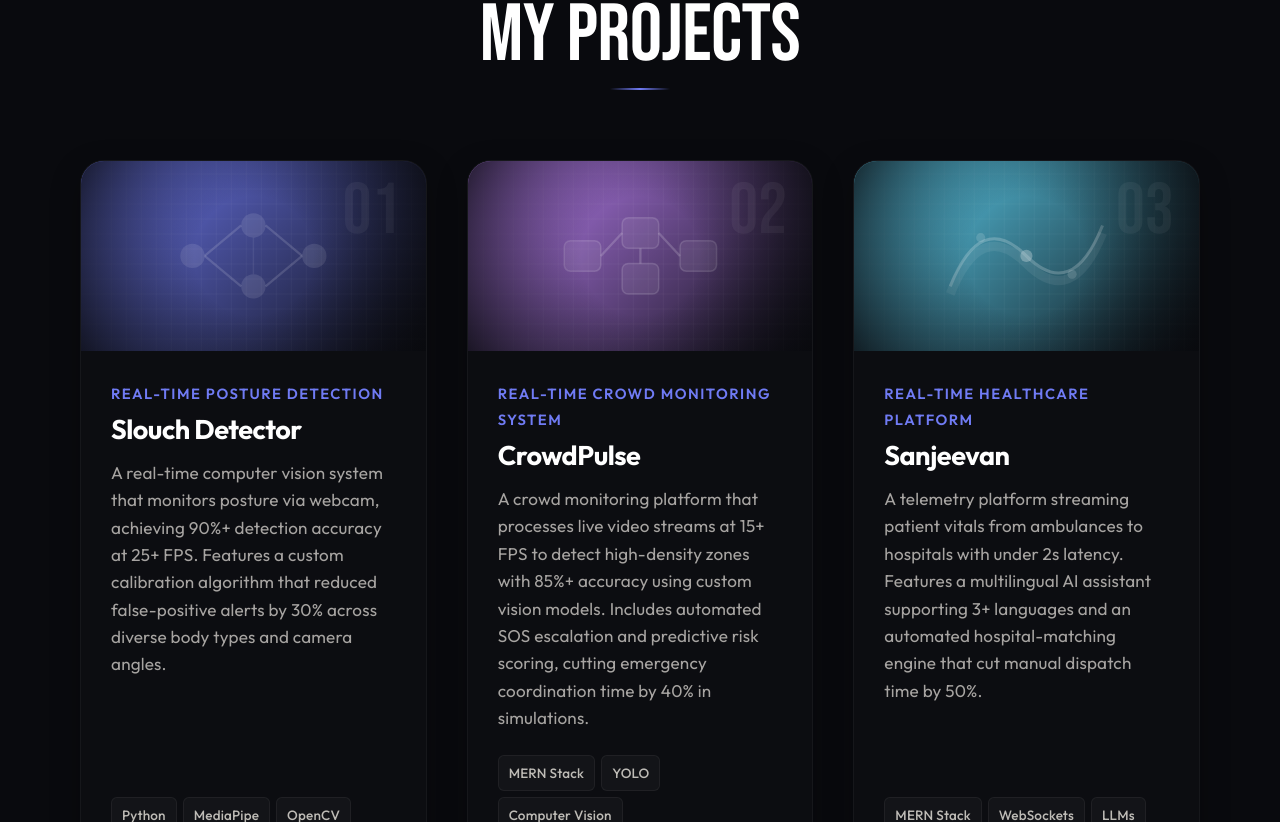
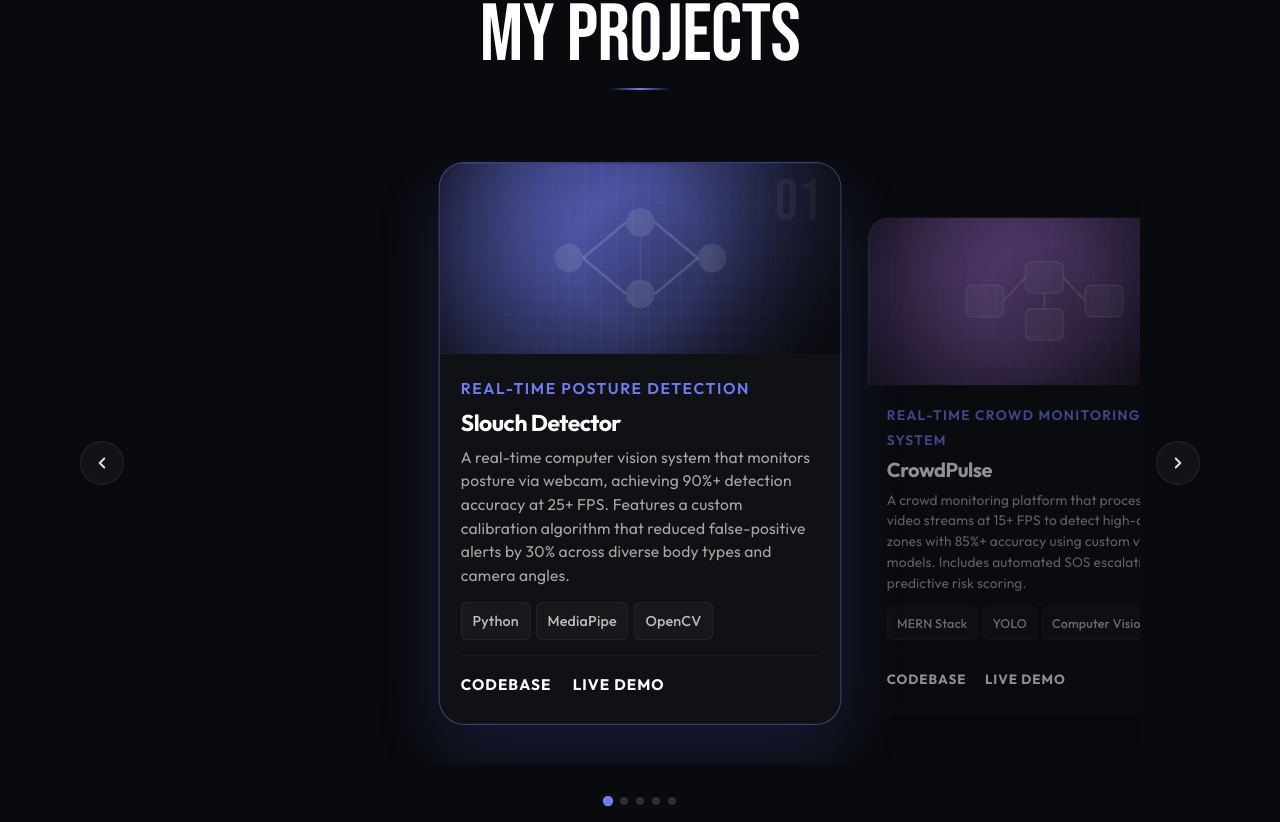
Before and after one commit to Shloka-Pai/Portfolio_Website, a React app in the folder frontend/: page / in a window 1280 px wide. Shown: the part 2718-3540 px from the top of the page. Built offline with nearby package versions, Linux system fonts and the light colour scheme; no server answers; the HTML template or start-up script is replaced by a standard one.

Commit message:
project update

```diff
--- a/frontend/src/components/Projects.css
+++ b/frontend/src/components/Projects.css
@@ -60,17 +60,103 @@
   margin-top: 12px;
 }
 
-/* Grid Layout */
-.projects-grid {
-  display: grid;
-  grid-template-columns: repeat(auto-fit, minmax(330px, 1fr));
-  gap: 40px;
+/* Carousel */
+.carousel-wrapper {
+  position: relative;
+  display: flex;
+  align-items: center;
+  gap: 16px;
+}
+
+.carousel-track-outer {
+  overflow: hidden;
   width: 100%;
+  cursor: grab;
+  user-select: none;
+  padding: 30px 0 40px;
+  box-sizing: border-box;
+}
 
-  @media (max-width: 480px) {
-    grid-template-columns: 1fr;
-    gap: 30px;
-  }
+.carousel-track-outer:active {
+  cursor: grabbing;
+}
+
+.carousel-track {
+  display: flex;
+  gap: 24px;
+  align-items: center;
+  transition: transform 0.5s cubic-bezier(0.25, 0.46, 0.45, 0.94);
+  will-change: transform;
+}
+
+.carousel-card {
+  flex-shrink: 0;
+  width: 38%;
+}
+
+.carousel-btn {
+  flex-shrink: 0;
+  width: 44px;
+  height: 44px;
+  border-radius: 50%;
+  background: rgba(255, 255, 255, 0.04);
+  border: 1px solid rgba(255, 255, 255, 0.08);
+  color: #eae6df;
+  display: flex;
+  align-items: center;
+  justify-content: center;
+  cursor: pointer;
+  transition: background 0.25s ease, border-color 0.25s ease, transform 0.25s ease;
+  z-index: 2;
+}
+
+.carousel-btn:disabled {
+  opacity: 0.3;
+  cursor: default;
+  pointer-events: none;
+}
+
+.carousel-btn:hover {
+  background: rgba(112, 123, 244, 0.15);
+  border-color: rgba(112, 123, 244, 0.4);
+  transform: scale(1.08);
+}
+
+.carousel-btn svg {
+  width: 18px;
+  height: 18px;
+}
+
+.carousel-dots {
+  display: flex;
+  justify-content: center;
+  gap: 8px;
+  margin-top: 32px;
+}
+
+.carousel-dot {
+  width: 8px;
+  height: 8px;
+  border-radius: 50%;
+  background: rgba(255, 255, 255, 0.15);
+  border: none;
+  cursor: pointer;
+  transition: background 0.3s ease, transform 0.3s ease;
+  padding: 0;
+}
+
+.carousel-dot.active {
+  background: #707bf4;
+  transform: scale(1.3);
+}
+
+/* Extra project visual classes */
+.project-extra1 {
+  background: linear-gradient(135deg, #f472b6 0%, #090a0e 100%);
+}
+
+.project-extra2 {
+  background: linear-gradient(135deg, #34d399 0%, #090a0e 100%);
 }
 
 /* Project Card */
@@ -83,12 +169,33 @@
   display: flex;
   flex-direction: column;
   box-shadow: 0 10px 30px rgba(0, 0, 0, 0.25);
-  transition: transform 0.4s cubic-bezier(0.25, 0.46, 0.45, 0.94), border-color 0.3s ease, background-color 0.3s ease;
+  transition: transform 0.45s cubic-bezier(0.25, 0.46, 0.45, 0.94), border-color 0.45s ease, background-color 0.45s ease, opacity 0.45s ease, box-shadow 0.45s ease;
+}
+
+.card-center {
+  transform: translateY(-14px) scale(1.06);
+  border-color: rgba(112, 123, 244, 0.45);
+  background: rgba(255, 255, 255, 0.03);
+  box-shadow: 0 24px 60px rgba(112, 123, 244, 0.18), 0 8px 24px rgba(0, 0, 0, 0.4);
+  opacity: 1;
+  z-index: 2;
+}
+
+.card-side {
+  transform: translateY(8px) scale(0.93);
+  opacity: 0.55;
+  z-index: 1;
+}
+
+.card-hidden {
+  transform: translateY(8px) scale(0.88);
+  opacity: 0;
+  pointer-events: none;
+  z-index: 0;
 }
 
 .project-card:hover {
-  transform: translateY(-8px);
-  border-color: rgba(112, 123, 244, 0.35); /* periwinkle hover */
+  border-color: rgba(112, 123, 244, 0.35);
   background: rgba(255, 255, 255, 0.025);
 }
 
@@ -96,7 +203,7 @@
 .project-visual-preview {
   position: relative;
   width: 100%;
-  height: 190px;
+  height: 180px;
   overflow: hidden;
   box-sizing: border-box;
   display: flex;
@@ -166,10 +273,10 @@
 
 .visual-index {
   position: absolute;
-  top: 15px;
-  right: 25px;
+  top: 10px;
+  right: 18px;
   font-family: 'Bebas Neue', sans-serif;
-  font-size: 4rem;
+  font-size: 3rem;
   color: rgba(255, 255, 255, 0.05);
   line-height: 1;
   z-index: 4;
@@ -182,7 +289,7 @@
 
 /* Details and Metadata Text formatting */
 .project-details-content {
-  padding: 30px;
+  padding: 20px;
   box-sizing: border-box;
   display: flex;
   flex-direction: column;
@@ -201,29 +308,29 @@
 
 .project-card-title {
   font-family: 'Outfit', sans-serif;
-  font-size: 1.5rem;
+  font-size: 1.2rem;
   font-weight: 700;
   color: #ffffff;
-  margin: 0 0 12px 0;
+  margin: 0 0 8px 0;
   letter-spacing: -0.5px;
   line-height: 1.25;
 }
 
 .project-card-desc {
   font-family: 'Outfit', sans-serif;
-  font-size: 0.95rem;
-  line-height: 1.6;
+  font-size: 0.82rem;
+  line-height: 1.5;
   color: rgba(234, 230, 223, 0.7);
-  margin: 0 0 24px 0;
+  margin: 0 0 14px 0;
 }
 
 /* Tech Tags layout */
 .project-tech-tags {
   display: flex;
   flex-wrap: wrap;
-  gap: 6px;
-  margin-top: auto; /* Push tags and actions to bottom */
-  margin-bottom: 24px;
+  gap: 5px;
+  margin-top: auto;
+  margin-bottom: 14px;
 }
 
 .project-tech-tag {
@@ -245,9 +352,9 @@
 /* Links & CTAs */
 .project-card-actions {
   display: flex;
-  gap: 24px;
+  gap: 20px;
   border-top: 1px solid rgba(255, 255, 255, 0.04);
-  padding-top: 20px;
+  padding-top: 14px;
 }
 
 .project-action-link {
--- a/frontend/src/components/Projects.jsx
+++ b/frontend/src/components/Projects.jsx
@@ -1,8 +1,8 @@
-import React, { useEffect, useState } from 'react';
+import React, { useEffect, useState, useRef } from 'react';
 import { api } from '../api';
 import './Projects.css';
 
-const visualClasses = ['project-neurosketch', 'project-synapse', 'project-satin'];
+const visualClasses = ['project-neurosketch', 'project-synapse', 'project-satin', 'project-extra1', 'project-extra2'];
 
 const FALLBACK = [
   {
@@ -11,28 +11,104 @@
     description: 'A real-time computer vision system that monitors posture via webcam, achieving 90%+ detection accuracy at 25+ FPS. Features a custom calibration algorithm that reduced false-positive alerts by 30% across diverse body types and camera angles.',
     tech: ['Python', 'MediaPipe', 'OpenCV'],
     codeLink: 'https://github.com/Shloka-Pai/Slouch-detector-PBL-',
+    liveLink: '#',
     visualClass: 'project-neurosketch'
   },
   {
     title: 'CrowdPulse',
     subtitle: 'Real-Time Crowd Monitoring System',
-  description: 'A crowd monitoring platform that processes live video streams at 15+ FPS to detect high-density zones with 85%+ accuracy using custom vision models. Includes automated SOS escalation and predictive risk scoring, cutting emergency coordination time by 40% in simulations.',
+    description: 'A crowd monitoring platform that processes live video streams at 15+ FPS to detect high-density zones with 85%+ accuracy using custom vision models. Includes automated SOS escalation and predictive risk scoring.',
     tech: ['MERN Stack', 'YOLO', 'Computer Vision'],
     codeLink: 'https://github.com/Shloka-Pai/CrowdPulseNew',
+    liveLink: '#',
     visualClass: 'project-synapse'
   },
   {
     title: 'Sanjeevan',
     subtitle: 'Real-Time Healthcare Platform',
-  description: 'A telemetry platform streaming patient vitals from ambulances to hospitals with under 2s latency. Features a multilingual AI assistant supporting 3+ languages and an automated hospital-matching engine that cut manual dispatch time by 50%.',
+    description: 'A telemetry platform streaming patient vitals from ambulances to hospitals with under 2s latency. Features a multilingual AI assistant supporting 3+ languages and an automated hospital-matching engine.',
     tech: ['MERN Stack', 'WebSockets', 'LLMs'],
     codeLink: 'https://github.com/Shloka-Pai/JeevanSetu',
+    liveLink: '#',
     visualClass: 'project-satin'
   },
+  {
+    title: 'Academic Assistant',
+    subtitle: 'Academic Assistant platform',
+    description: 'A fully dynamic MERN-stack portfolio with a custom gooey cursor, animated timeline, carousel project showcase, and a MongoDB-backed CMS for managing all content without touching code.',
+    tech: ['React', 'Node.js', 'MongoDB', 'Express'],
+    codeLink: 'https://github.com/Shloka-Pai/Portfolio_Website',
+    liveLink: '#',
+    visualClass: 'project-extra1'
+  },
+  {
+    title: 'DSA Visualizer',
+    subtitle: 'Algorithm Learning Tool',
+    description: 'An interactive web app that animates sorting, searching, and graph traversal algorithms step-by-step. Helps students understand time complexity through real-time visual feedback and speed controls.',
+    tech: ['React', 'JavaScript', 'CSS Animations'],
+    codeLink: 'https://github.com/Shloka-Pai',
+    liveLink: '#',
+    visualClass: 'project-extra2'
+  },
+];
+
+const svgDecorations = [
+  // 0 — neural network nodes
+  <svg viewBox="0 0 120 80" fill="none" xmlns="http://www.w3.org/2000/svg">
+    <circle cx="20" cy="40" r="8" fill="rgba(255,255,255,0.15)" />
+    <circle cx="60" cy="20" r="8" fill="rgba(255,255,255,0.15)" />
+    <circle cx="100" cy="40" r="8" fill="rgba(255,255,255,0.15)" />
+    <circle cx="60" cy="60" r="8" fill="rgba(255,255,255,0.15)" />
+    <line x1="28" y1="40" x2="52" y2="20" stroke="rgba(255,255,255,0.2)" strokeWidth="1.5" />
+    <line x1="68" y1="20" x2="92" y2="40" stroke="rgba(255,255,255,0.2)" strokeWidth="1.5" />
+    <line x1="28" y1="40" x2="52" y2="60" stroke="rgba(255,255,255,0.2)" strokeWidth="1.5" />
+    <line x1="68" y1="60" x2="92" y2="40" stroke="rgba(255,255,255,0.2)" strokeWidth="1.5" />
+    <line x1="60" y1="28" x2="60" y2="52" stroke="rgba(255,255,255,0.1)" strokeWidth="1" />
+  </svg>,
+  // 1 — flow nodes
+  <svg viewBox="0 0 120 80" fill="none" xmlns="http://www.w3.org/2000/svg">
+    <rect x="10" y="30" width="24" height="20" rx="4" fill="rgba(255,255,255,0.1)" stroke="rgba(255,255,255,0.2)" strokeWidth="1" />
+    <rect x="48" y="15" width="24" height="20" rx="4" fill="rgba(255,255,255,0.1)" stroke="rgba(255,255,255,0.2)" strokeWidth="1" />
+    <rect x="86" y="30" width="24" height="20" rx="4" fill="rgba(255,255,255,0.1)" stroke="rgba(255,255,255,0.2)" strokeWidth="1" />
+    <rect x="48" y="45" width="24" height="20" rx="4" fill="rgba(255,255,255,0.1)" stroke="rgba(255,255,255,0.2)" strokeWidth="1" />
+    <line x1="34" y1="40" x2="48" y2="25" stroke="rgba(255,255,255,0.25)" strokeWidth="1.5" />
+    <line x1="72" y1="25" x2="86" y2="40" stroke="rgba(255,255,255,0.25)" strokeWidth="1.5" />
+    <line x1="60" y1="35" x2="60" y2="45" stroke="rgba(255,255,255,0.25)" strokeWidth="1.5" />
+  </svg>,
+  // 2 — wave curve
+  <svg viewBox="0 0 120 80" fill="none" xmlns="http://www.w3.org/2000/svg">
+    <path d="M10 60 Q30 10 60 40 Q90 70 110 20" stroke="rgba(255,255,255,0.3)" strokeWidth="2" fill="none" />
+    <path d="M10 65 Q30 15 60 45 Q90 75 110 25" stroke="rgba(255,255,255,0.1)" strokeWidth="6" fill="none" />
+    <circle cx="60" cy="40" r="4" fill="rgba(255,255,255,0.4)" />
+    <circle cx="30" cy="28" r="3" fill="rgba(255,255,255,0.2)" />
+    <circle cx="90" cy="52" r="3" fill="rgba(255,255,255,0.2)" />
+  </svg>,
+  // 3 — code brackets
+  <svg viewBox="0 0 120 80" fill="none" xmlns="http://www.w3.org/2000/svg">
+    <path d="M35 20 L15 40 L35 60" stroke="rgba(255,255,255,0.3)" strokeWidth="2.5" fill="none" strokeLinecap="round" strokeLinejoin="round" />
+    <path d="M85 20 L105 40 L85 60" stroke="rgba(255,255,255,0.3)" strokeWidth="2.5" fill="none" strokeLinecap="round" strokeLinejoin="round" />
+    <line x1="65" y1="15" x2="55" y2="65" stroke="rgba(255,255,255,0.2)" strokeWidth="1.5" strokeLinecap="round" />
+  </svg>,
+  // 4 — bar chart
+  <svg viewBox="0 0 120 80" fill="none" xmlns="http://www.w3.org/2000/svg">
+    <rect x="15" y="45" width="16" height="22" rx="3" fill="rgba(255,255,255,0.15)" />
+    <rect x="38" y="30" width="16" height="37" rx="3" fill="rgba(255,255,255,0.2)" />
+    <rect x="61" y="18" width="16" height="49" rx="3" fill="rgba(255,255,255,0.25)" />
+    <rect x="84" y="35" width="16" height="32" rx="3" fill="rgba(255,255,255,0.15)" />
+    <line x1="10" y1="67" x2="110" y2="67" stroke="rgba(255,255,255,0.15)" strokeWidth="1" />
+  </svg>,
 ];
 
 export default function Projects() {
   const [projectsList, setProjectsList] = useState(FALLBACK);
+  const [current, setCurrent] = useState(0);
+  const [offset, setOffset] = useState(0);
+  const [isAnimating, setIsAnimating] = useState(false);
+  const trackRef = useRef(null);
+  const outerRef = useRef(null);
+  const dragStart = useRef(null);
+  const dragging = useRef(false);
+  const ANIM_MS = 450;
 
   useEffect(() => {
     api.get('/api/projects')
@@ -51,6 +127,50 @@
       .catch(() => {});
   }, []);
 
+  const total = projectsList.length;
+
+  const calcOffset = (idx) => {
+    const outer = outerRef.current;
+    if (!outer) return 0;
+    const outerW = outer.offsetWidth;
+    const cardWidth = outerW * 0.38;
+    const gap = 24;
+    const centerOffset = (outerW - cardWidth) / 2;
+    return centerOffset - idx * (cardWidth + gap);
+  };
+
+  const goTo = (idx) => {
+    if (isAnimating) return;
+    const wrapped = ((idx % total) + total) % total;
+    setOffset(calcOffset(wrapped));
+    setCurrent(wrapped);
+    setIsAnimating(true);
+    setTimeout(() => setIsAnimating(false), ANIM_MS);
+  };
+
+  useEffect(() => {
+    const handleResize = () => setOffset(calcOffset(current));
+    window.addEventListener('resize', handleResize);
+    // set initial offset after mount
+    setOffset(calcOffset(current));
+    return () => window.removeEventListener('resize', handleResize);
+  }, []);
+
+  const prev = () => goTo(current - 1);
+  const next = () => goTo(current + 1);
+
+  const onDragStart = (e) => {
+    dragStart.current = e.type === 'touchstart' ? e.touches[0].clientX : e.clientX;
+    dragging.current = true;
+  };
+  const onDragEnd = (e) => {
+    if (!dragging.current) return;
+    dragging.current = false;
+    const endX = e.type === 'touchend' ? e.changedTouches[0].clientX : e.clientX;
+    const diff = dragStart.current - endX;
+    if (Math.abs(diff) > 50) diff > 0 ? next() : prev();
+  };
+
   return (
     <section className="projects-section" id="projects">
       <div className="projects-container">
@@ -60,46 +180,43 @@
           <div className="projects-header-line"></div>
         </div>
 
-        <div className="projects-grid">
-          {projectsList.map((project, idx) => (
-            <div key={idx} className="project-card">
+        <div className="carousel-wrapper">
+          {/* Prev button */}
+          <button className="carousel-btn carousel-btn-prev" onClick={prev} disabled={isAnimating} aria-label="Previous">
+            <svg viewBox="0 0 24 24" fill="none" stroke="currentColor" strokeWidth="2.5" strokeLinecap="round" strokeLinejoin="round">
+              <path d="M15 18l-6-6 6-6" />
+            </svg>
+          </button>
+
+          {/* Track */}
+          <div
+            className="carousel-track-outer"
+            ref={outerRef}
+            onMouseDown={onDragStart}
+            onMouseUp={onDragEnd}
+            onMouseLeave={onDragEnd}
+            onTouchStart={onDragStart}
+            onTouchEnd={onDragEnd}
+          >
+            <div
+              className="carousel-track"
+              ref={trackRef}
+              style={{ transform: `translateX(${offset}px)` }}
+            >
+              {projectsList.map((project, idx) => {
+                const diff = idx - current;
+                const isCentered = diff === 0;
+                const isSide = Math.abs(diff) === 1;
+                let cardClass = 'card-hidden';
+                if (isCentered) cardClass = 'card-center';
+                else if (isSide) cardClass = 'card-side';
+                return (
+                <div key={idx} className={`project-card carousel-card ${cardClass}`}>
                   <div className={`project-visual-preview ${project.visualClass}`}>
                     <div className="visual-overlay"></div>
                     <div className="visual-grid-glow"></div>
                     <div className="visual-decoration">
-                  {idx === 0 && (
-                    <svg viewBox="0 0 120 80" fill="none" xmlns="http://www.w3.org/2000/svg">
-                      <circle cx="20" cy="40" r="8" fill="rgba(255,255,255,0.15)" />
-                      <circle cx="60" cy="20" r="8" fill="rgba(255,255,255,0.15)" />
-                      <circle cx="100" cy="40" r="8" fill="rgba(255,255,255,0.15)" />
-                      <circle cx="60" cy="60" r="8" fill="rgba(255,255,255,0.15)" />
-                      <line x1="28" y1="40" x2="52" y2="20" stroke="rgba(255,255,255,0.2)" strokeWidth="1.5" />
-                      <line x1="68" y1="20" x2="92" y2="40" stroke="rgba(255,255,255,0.2)" strokeWidth="1.5" />
-                      <line x1="28" y1="40" x2="52" y2="60" stroke="rgba(255,255,255,0.2)" strokeWidth="1.5" />
-                      <line x1="68" y1="60" x2="92" y2="40" stroke="rgba(255,255,255,0.2)" strokeWidth="1.5" />
-                      <line x1="60" y1="28" x2="60" y2="52" stroke="rgba(255,255,255,0.1)" strokeWidth="1" />
-                    </svg>
-                  )}
-                  {idx === 1 && (
-                    <svg viewBox="0 0 120 80" fill="none" xmlns="http://www.w3.org/2000/svg">
-                      <rect x="10" y="30" width="24" height="20" rx="4" fill="rgba(255,255,255,0.1)" stroke="rgba(255,255,255,0.2)" strokeWidth="1" />
-                      <rect x="48" y="15" width="24" height="20" rx="4" fill="rgba(255,255,255,0.1)" stroke="rgba(255,255,255,0.2)" strokeWidth="1" />
-                      <rect x="86" y="30" width="24" height="20" rx="4" fill="rgba(255,255,255,0.1)" stroke="rgba(255,255,255,0.2)" strokeWidth="1" />
-                      <rect x="48" y="45" width="24" height="20" rx="4" fill="rgba(255,255,255,0.1)" stroke="rgba(255,255,255,0.2)" strokeWidth="1" />
-                      <line x1="34" y1="40" x2="48" y2="25" stroke="rgba(255,255,255,0.25)" strokeWidth="1.5" />
-                      <line x1="72" y1="25" x2="86" y2="40" stroke="rgba(255,255,255,0.25)" strokeWidth="1.5" />
-                      <line x1="60" y1="35" x2="60" y2="45" stroke="rgba(255,255,255,0.25)" strokeWidth="1.5" />
-                    </svg>
-                  )}
-                  {idx === 2 && (
-                    <svg viewBox="0 0 120 80" fill="none" xmlns="http://www.w3.org/2000/svg">
-                      <path d="M10 60 Q30 10 60 40 Q90 70 110 20" stroke="rgba(255,255,255,0.3)" strokeWidth="2" fill="none" />
-                      <path d="M10 65 Q30 15 60 45 Q90 75 110 25" stroke="rgba(255,255,255,0.1)" strokeWidth="6" fill="none" />
-                      <circle cx="60" cy="40" r="4" fill="rgba(255,255,255,0.4)" />
-                      <circle cx="30" cy="28" r="3" fill="rgba(255,255,255,0.2)" />
-                      <circle cx="90" cy="52" r="3" fill="rgba(255,255,255,0.2)" />
-                    </svg>
-                  )}
+                      {svgDecorations[idx % svgDecorations.length]}
                     </div>
                     <span className="visual-index">0{idx + 1}</span>
                   </div>
@@ -123,6 +240,28 @@
                     </div>
                   </div>
                 </div>
+                );
+              })}
+            </div>
+          </div>
+
+          {/* Next button */}
+          <button className="carousel-btn carousel-btn-next" onClick={next} disabled={isAnimating} aria-label="Next">
+            <svg viewBox="0 0 24 24" fill="none" stroke="currentColor" strokeWidth="2.5" strokeLinecap="round" strokeLinejoin="round">
+              <path d="M9 18l6-6-6-6" />
+            </svg>
+          </button>
+        </div>
+
+        {/* Dots */}
+        <div className="carousel-dots">
+          {projectsList.map((_, idx) => (
+            <button
+              key={idx}
+              className={`carousel-dot ${idx === current ? 'active' : ''}`}
+              onClick={() => goTo(idx)}
+              aria-label={`Go to project ${idx + 1}`}
+            />
           ))}
         </div>
       </div>
```
Lines whose indentation alone changed are shown as unchanged.
